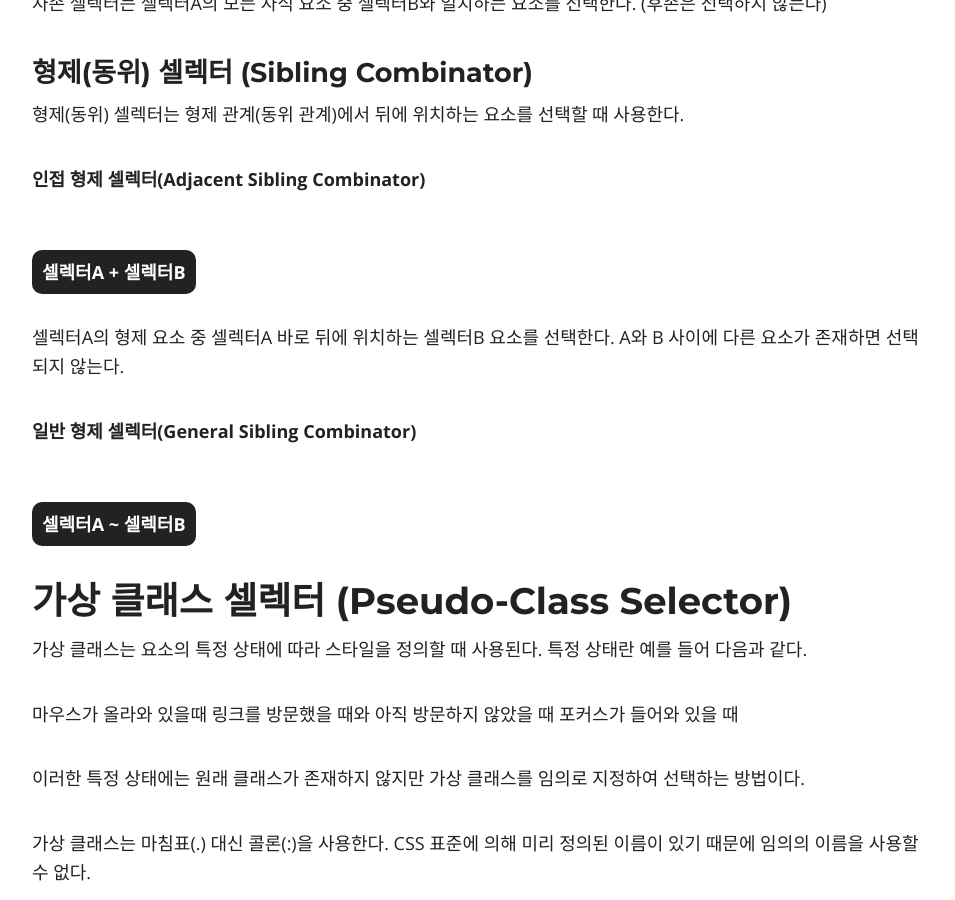
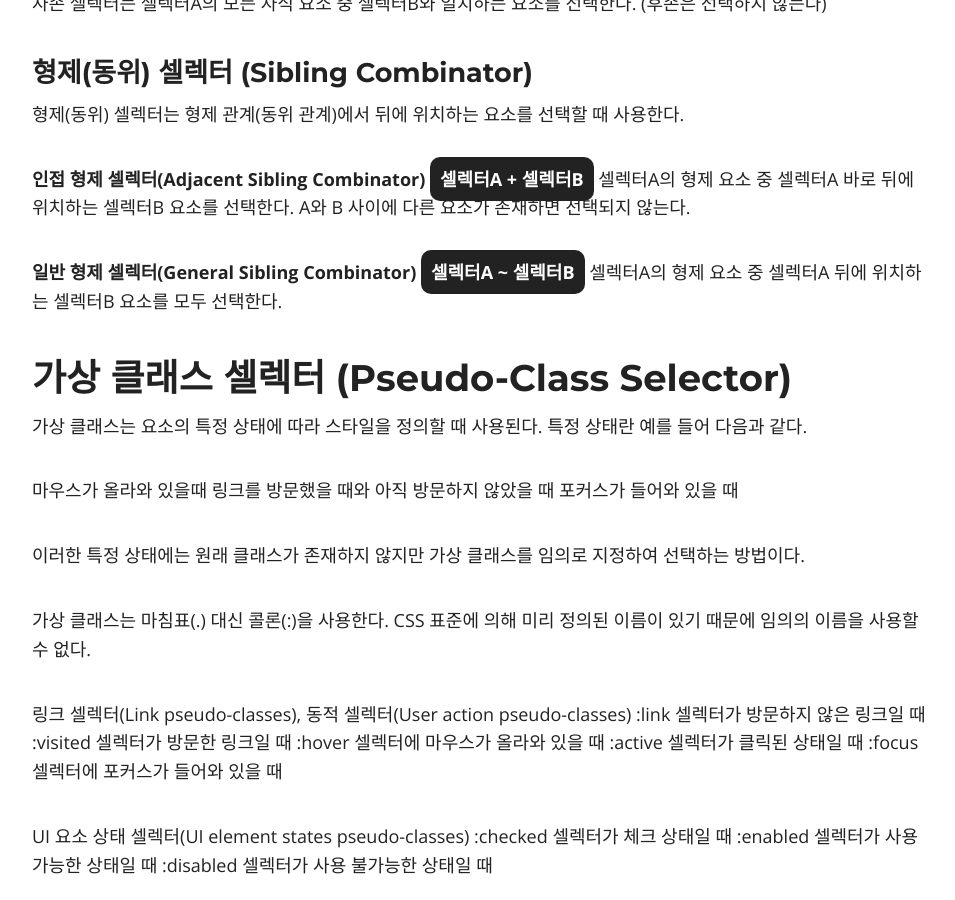
Before and after one commit to lsh58/lsh58.github.io, a Jekyll site: the page built from _posts/2020-02-18-CSS_선택자.md, in a window 1280 px wide and 900 px high, scrolled down 1901 px. Shown: the whole window, without its empty margins (158-1113 px from the left). Built offline with Jekyll 4.4.1, drawn with Linux system fonts in a browser that asks for light colours; nearby versions of some CDN libraries; comment, search, counter and statistics services are not loaded.

Commit message:
Update 2020-02-18-CSS_선택자.md

```diff
--- a/_posts/2020-02-18-CSS_선택자.md
+++ b/_posts/2020-02-18-CSS_선택자.md
@@ -69,16 +69,12 @@ CSS(Cascading Style Sheets)는 HTML 요소(Element)의 style(design, layout etc)
 형제(동위) 셀렉터는 형제 관계(동위 관계)에서 뒤에 위치하는 요소를 선택할 때 사용한다.
 
 **인접 형제 셀렉터(Adjacent Sibling Combinator)**
-
-<br>
 <span class="blackbox">셀렉터A + 셀렉터B</span>
-
 셀렉터A의 형제 요소 중 셀렉터A 바로 뒤에 위치하는 셀렉터B 요소를 선택한다. A와 B 사이에 다른 요소가 존재하면 선택되지 않는다.
 
 **일반 형제 셀렉터(General Sibling Combinator)**
-
-<br>
 <span class="blackbox">셀렉터A ~ 셀렉터B</span>
+셀렉터A의 형제 요소 중 셀렉터A 뒤에 위치하는 셀렉터B 요소를 모두 선택한다.
 
 ## 가상 클래스 셀렉터 (Pseudo-Class Selector)
 
```
